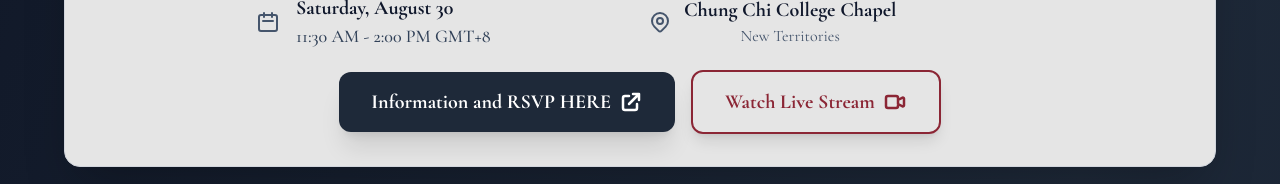
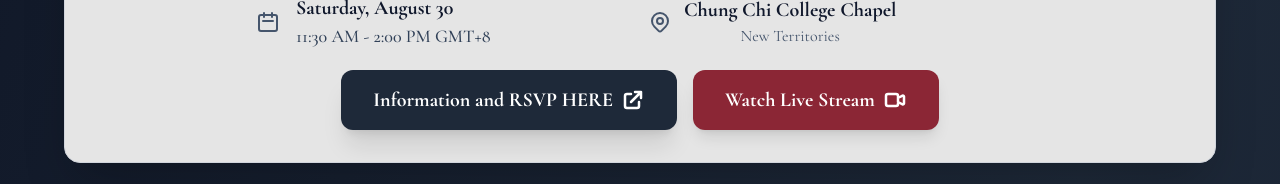
Before and after one commit to mrshootingstar/peterrhodestribute, a Next.js app: page / in a window 1280 px wide. Shown: the part 342-526 px from the top of the page. Built offline with nearby package versions, Linux system fonts and the light colour scheme; no server answers.

Commit message:
burdundy color for the button - 2

```diff
--- a/src/app/components/MemorialService.tsx
+++ b/src/app/components/MemorialService.tsx
@@ -103,11 +103,10 @@ export function MemorialService() {
                 href="https://www.youtube.com/watch?v=9zg5se87sag"
                 target="_blank"
                 rel="noopener noreferrer"
-                className="group inline-flex items-center justify-center px-6 sm:px-8 py-3 sm:py-4 bg-transparent border-2 font-bold text-lg sm:text-xl rounded-xl transition-all duration-300 transform hover:scale-105 hover:-translate-y-1 shadow-lg hover:shadow-xl relative overflow-hidden"
-                style={{ borderColor: '#8B2635', color: '#8B2635' }}
+                className="group inline-flex items-center justify-center px-6 sm:px-8 py-3 sm:py-4 font-bold text-lg sm:text-xl rounded-xl transition-all duration-300 transform hover:scale-105 hover:-translate-y-1 shadow-lg hover:shadow-xl relative overflow-hidden"
+                style={{ backgroundColor: '#8B2635', color: 'white' }}
               >
-                <span className="absolute inset-0 opacity-0 group-hover:opacity-100 transition-opacity duration-300" style={{ backgroundColor: '#8B2635' }}></span>
-                <span className="relative z-10 flex items-center group-hover:text-white transition-colors duration-300">
+                <span className="relative z-10 flex items-center">
                   Watch Live Stream
                   <svg
                     className="w-5 h-5 sm:w-6 sm:h-6 ml-2 transform group-hover:translate-x-1 group-hover:-translate-y-0.5 transition-transform duration-300"
```
